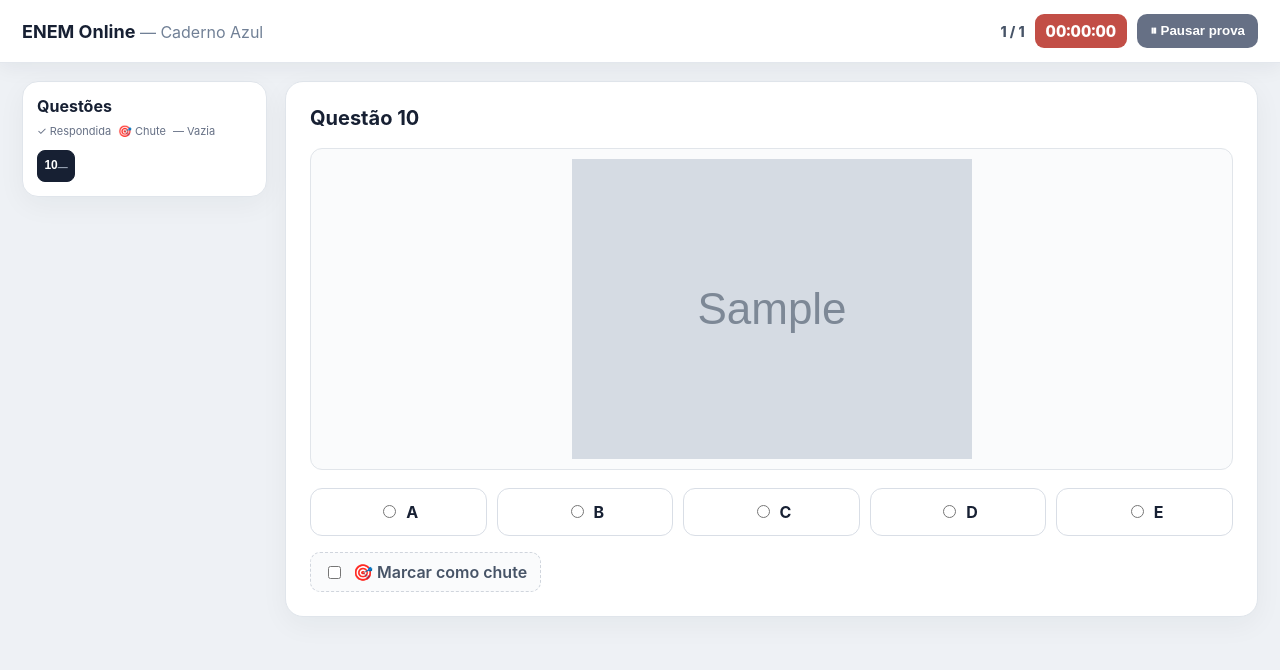
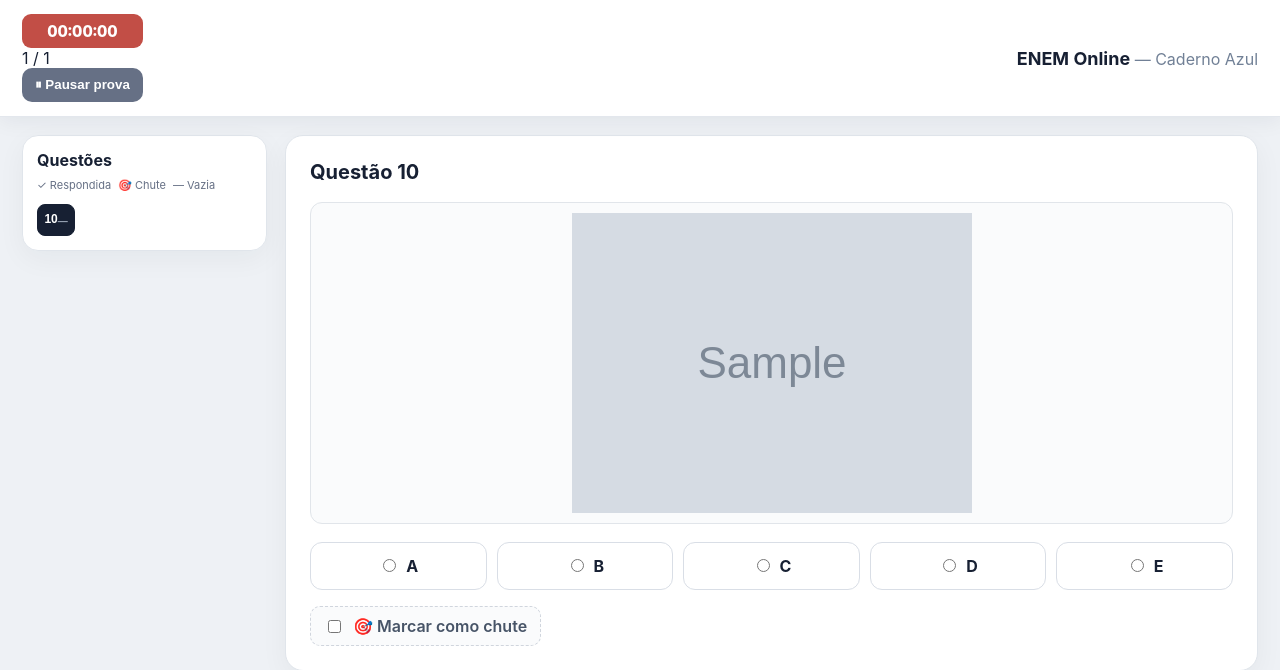
Before and after one commit to Doutii/enem_online, a Flask app: template templates/prova.html in a window 1280 px wide. Shown: the top 670 px of the page. Run offline with Flask 3, Linux system fonts and the light colour scheme; the template is opened without the code that fills it: most values are stand-ins (such as "Sample title", 1, 10 or a date in 2020); grey boxes marked "Sample" are stand-in pictures.

Commit message:
Ajusta topo da prova com cronometro, contador e pausa

```diff
--- a/templates/prova.html
+++ b/templates/prova.html
@@ -5,8 +5,14 @@
 <body>
 <main class="exam" data-current-question="{{ current_question }}" data-remaining="{{ remaining }}" data-paused="{{ 1 if paused else 0 }}">
 <header class="exam-header">
-  <div><strong>ENEM Online</strong><span class="muted"> — Caderno Azul</span></div>
-  <div class="header-actions"><span id="progress">1 / {{ exam.questions|length }}</span><div class="timer" id="timer">05:30:00</div><button type="submit" form="pauseForm" class="pause-button">⏸ Pausar prova</button></div>
+  <div class="header-left">
+    <div class="timer-stack">
+      <div class="timer" id="timer">05:30:00</div>
+      <span id="progress">1 / {{ exam.questions|length }}</span>
+    </div>
+    <button type="submit" form="pauseForm" class="pause-button">⏸ Pausar prova</button>
+  </div>
+  <div class="header-brand"><strong>ENEM Online</strong><span class="muted"> — Caderno Azul</span></div>
 </header>
 
 <div class="exam-layout">
```
